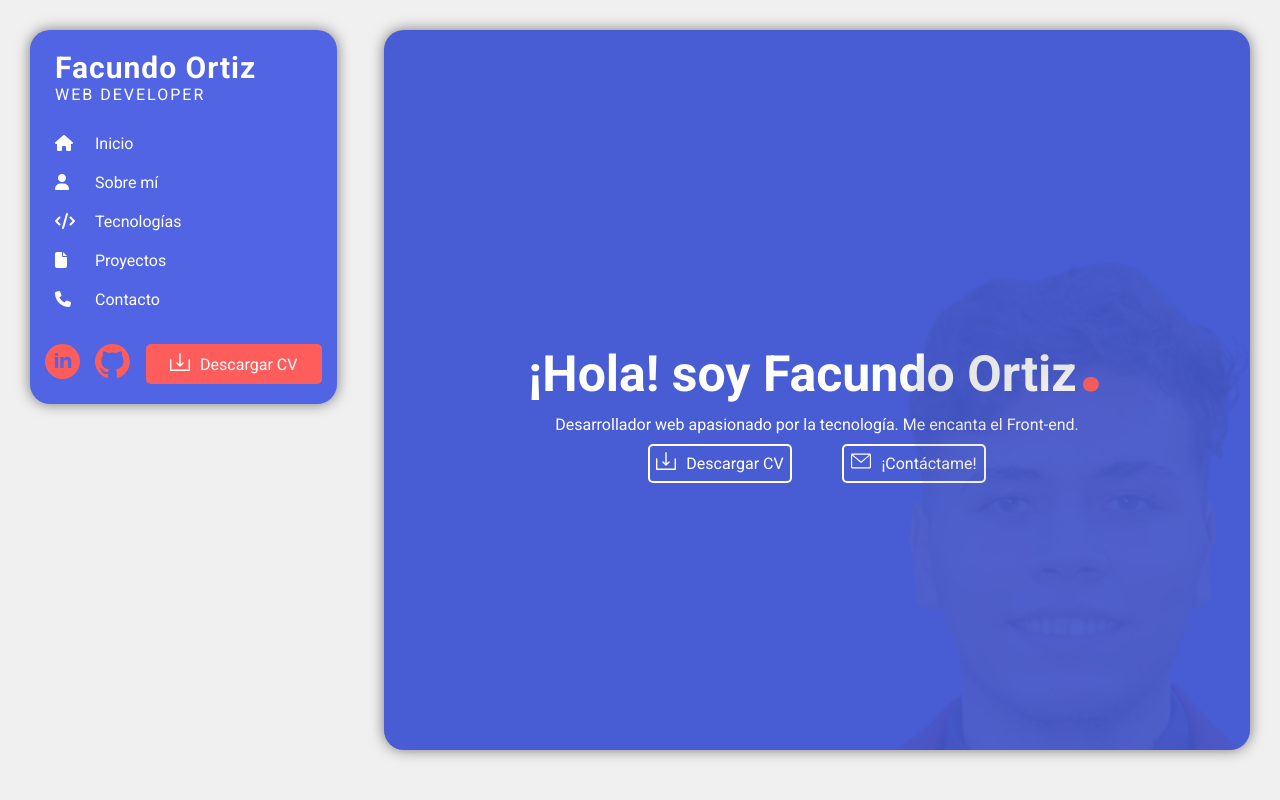
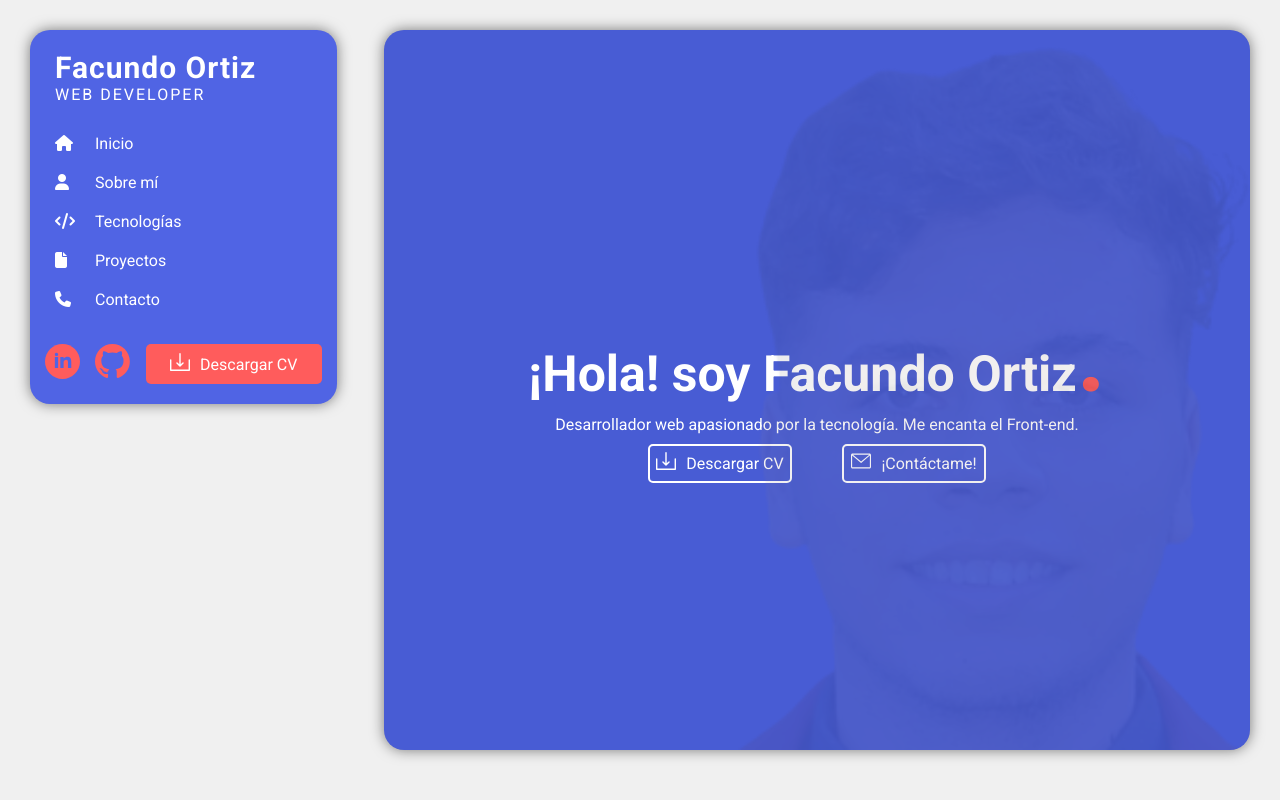
Before and after one commit to FakuOrtiz/portfolio, a React (Vite) app: page / in a window 1280 px wide. Shown: the top 800 px of the page. Built offline with nearby package versions, Linux system fonts and the light colour scheme.

Commit message:
prueba img 1

```diff
--- a/src/components/homeCard/Home.module.css
+++ b/src/components/homeCard/Home.module.css
@@ -54,7 +54,7 @@
 
 .image {
   opacity: 10%;
-  height: 500px;
+  height: 90%;
   border-bottom-right-radius: 20px;
   position: absolute;
   filter: grayscale(1);
```
